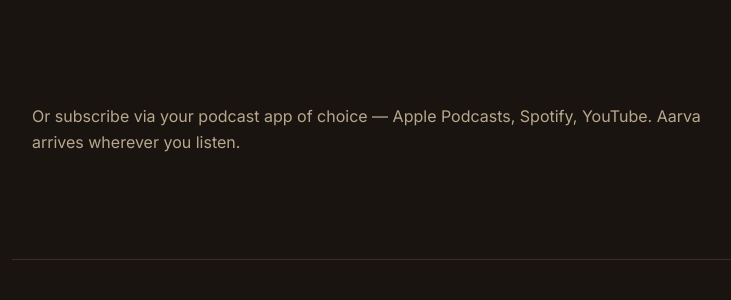
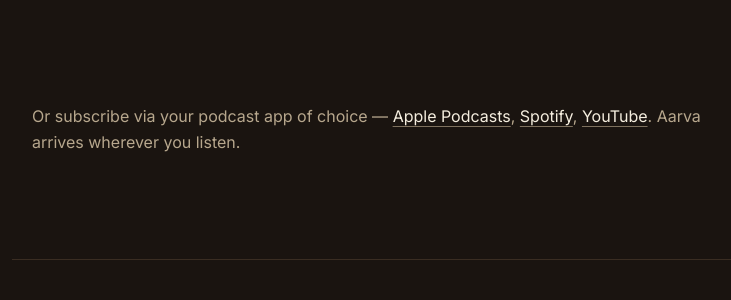
Before and after one commit to srik-create/aarva, a FastAPI app: page / in a window 1280 px wide. Shown: the part 2241-2541 px from the top of the page, without its empty margins (244-975 px from the left). Run offline with FastAPI, Linux system fonts and the light colour scheme; some libraries are stand-ins or nearby versions.

Commit message:
server: link Apple Podcasts / Spotify / YouTube in landing subscribe line
Real URLs for the three podcast platforms so listeners can tap straight
through to the show. Matches the existing RSS-link style (same Tailwind
classes); target="_blank" + rel="noopener" so iOS/Android open the
native apps rather than navigating away in-tab.

URLs:
  Apple Podcasts -> podcasts.apple.com/us/podcast/aarva/id1896902183
  Spotify        -> open.spotify.com/show/033vwp5DFf2hB9oDKpURuF
  YouTube        -> youtube.com/playlist?list=PL1nl2-twztQXizZFnA2VOB03mViqA8vky

```diff
--- a/aarva/server/templates/landing.html
+++ b/aarva/server/templates/landing.html
@@ -115,8 +115,11 @@
 
   <section class="mt-20 md:mt-28 max-w-2xl">
     <p class="text-cream-light leading-relaxed">
-      Or subscribe via your podcast app of choice — Apple Podcasts,
-      Spotify, YouTube. Aarva arrives wherever you listen.
+      Or subscribe via your podcast app of choice —
+      <a href="https://podcasts.apple.com/us/podcast/aarva/id1896902183" target="_blank" rel="noopener" class="text-cream-text underline underline-offset-4 decoration-cream-muted hover:decoration-cream-text transition-colors">Apple Podcasts</a>,
+      <a href="https://open.spotify.com/show/033vwp5DFf2hB9oDKpURuF" target="_blank" rel="noopener" class="text-cream-text underline underline-offset-4 decoration-cream-muted hover:decoration-cream-text transition-colors">Spotify</a>,
+      <a href="https://www.youtube.com/playlist?list=PL1nl2-twztQXizZFnA2VOB03mViqA8vky" target="_blank" rel="noopener" class="text-cream-text underline underline-offset-4 decoration-cream-muted hover:decoration-cream-text transition-colors">YouTube</a>.
+      Aarva arrives wherever you listen.
     </p>
   </section>
 {% endblock %}
```
